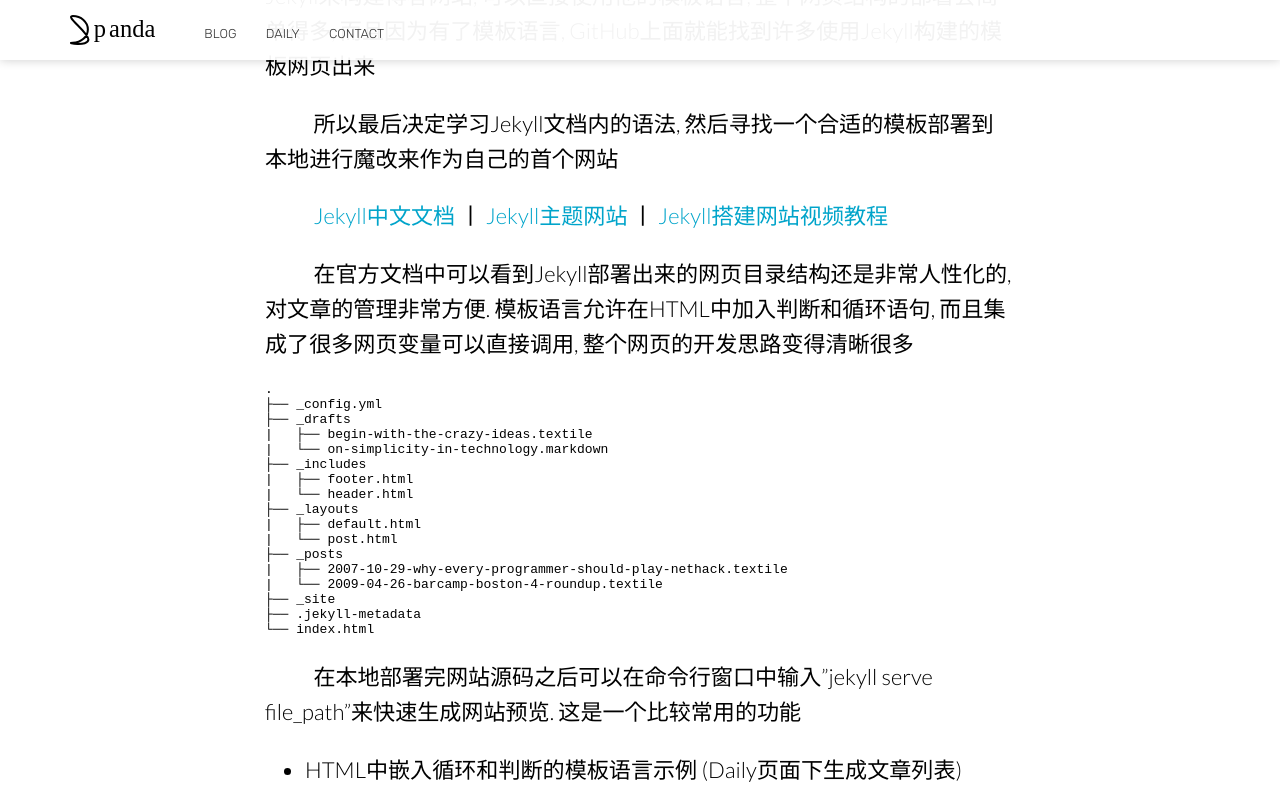
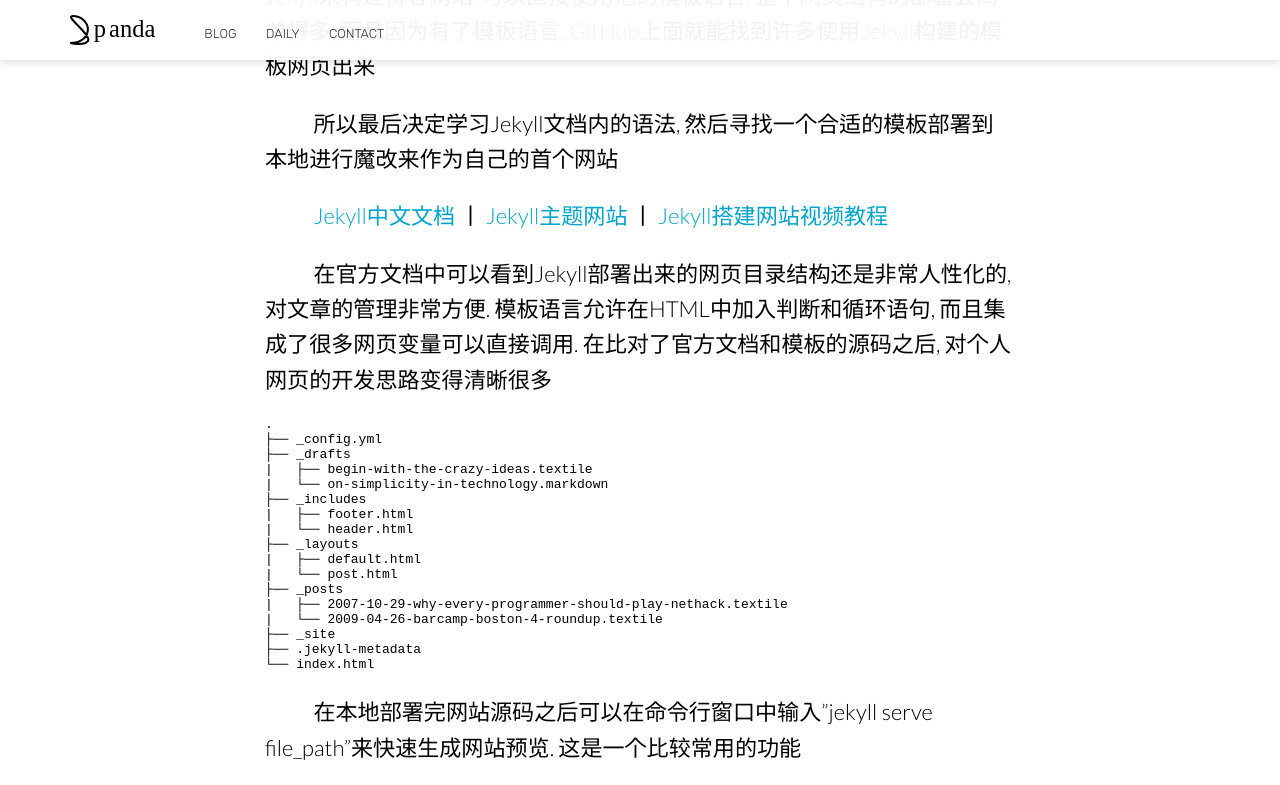
Before and after one commit to pandacase/pandacase.github.io, a Jekyll site: the page built from _posts/2023-03-11-pandaBlog.md, in a window 1280 px wide and 900 px high, scrolled down 3295 px, cut to the strip 0-785 px from the top of the window. Built offline with Jekyll 4.4.1, drawn with Linux system fonts in a browser that asks for light colours; nearby versions of some CDN libraries; comment, search, counter and statistics services are not loaded; a style sheet for code colours, icons or effects is not loaded.

Commit message:
Update 2023-03-11-pandaBlog.md

````diff
--- a/_posts/2023-03-11-pandaBlog.md
+++ b/_posts/2023-03-11-pandaBlog.md
@@ -51,7 +51,7 @@
 
 &emsp;&emsp; [Jekyll中文文档](http://jekyllcn.com/) 丨 [Jekyll主题网站](http://jekyllthemes.org/) 丨 [Jekyll搭建网站视频教程](https://www.bilibili.com/video/BV14x411t7ZU/)
 
-&emsp;&emsp; 在官方文档中可以看到Jekyll部署出来的网页目录结构还是非常人性化的, 对文章的管理非常方便. 模板语言允许在HTML中加入判断和循环语句, 而且集成了很多网页变量可以直接调用, 整个网页的开发思路变得清晰很多
+&emsp;&emsp; 在官方文档中可以看到Jekyll部署出来的网页目录结构还是非常人性化的, 对文章的管理非常方便. 模板语言允许在HTML中加入判断和循环语句, 而且集成了很多网页变量可以直接调用. 在比对了官方文档和模板的源码之后, 对个人网页的开发思路变得清晰很多
 
 ```txt
 .
````
